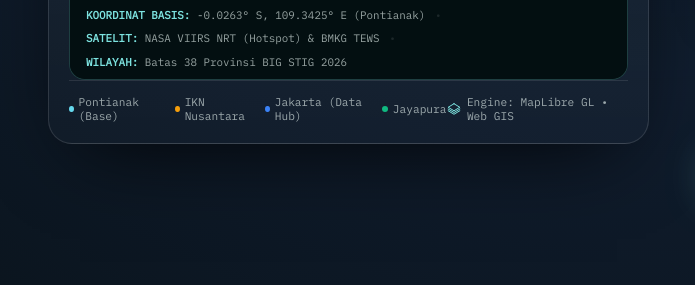
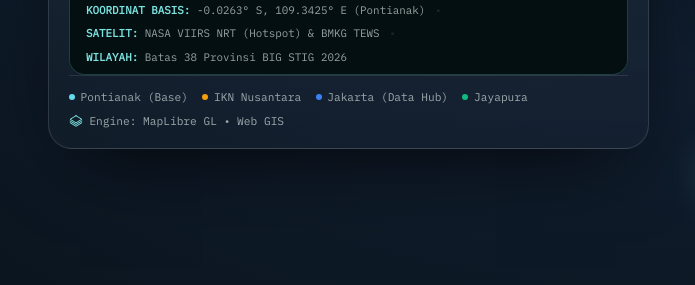
Before and after one commit to aryspd/portofolioaja, a website with bundled scripts: page index.html in a window 1280 px wide. Shown: the part 1855-2140 px from the top of the page, 0-695 px from the left. Built offline with nearby package versions, Linux system fonts and the light colour scheme; animation ran at ten frames a second.

Commit message:
fix: remove 3d tilt from mini website preview card and fix console footer spacing

```diff
--- a/index.html
+++ b/index.html
@@ -456,7 +456,7 @@
 
           <div class="featured-layout">
             <!-- Left Column: Mini Website Console Embed -->
-            <div class="globe-console-card" data-3d-tilt>
+            <div class="globe-console-card">
               <div class="console-header">
                 <div class="console-status">
                   <span class="status-pulse-dot"></span>
--- a/src/styles.css
+++ b/src/styles.css
@@ -2421,6 +2421,8 @@ svg.icon {
   display: flex;
   justify-content: space-between;
   align-items: center;
+  flex-wrap: wrap;
+  gap: 0.65rem 1.25rem;
   padding-top: 0.85rem;
   border-top: 1px solid rgba(255, 255, 255, 0.10);
   font: 0.7rem var(--font-code);
@@ -2428,18 +2430,22 @@ svg.icon {
 }
 .console-footer-nodes {
   display: flex;
-  gap: 0.75rem;
+  flex-wrap: wrap;
+  align-items: center;
+  gap: 0.45rem 0.9rem;
 }
 .node-pill {
   display: inline-flex;
   align-items: center;
-  gap: 0.3rem;
+  gap: 0.35rem;
+  white-space: nowrap;
 }
 .node-pill i {
   width: 6px;
   height: 6px;
   border-radius: 50%;
   display: inline-block;
+  flex-shrink: 0;
 }
 
 /* Right: Featured Story & CTAs */
@@ -3182,6 +3188,8 @@ svg.icon {
   display: inline-flex;
   align-items: center;
   gap: 0.4rem;
+  white-space: nowrap;
+  flex-shrink: 0;
 }
 .console-engine-label .icon {
   width: 14px;
```
Also changed, not shown: assets/css/styles.css.
